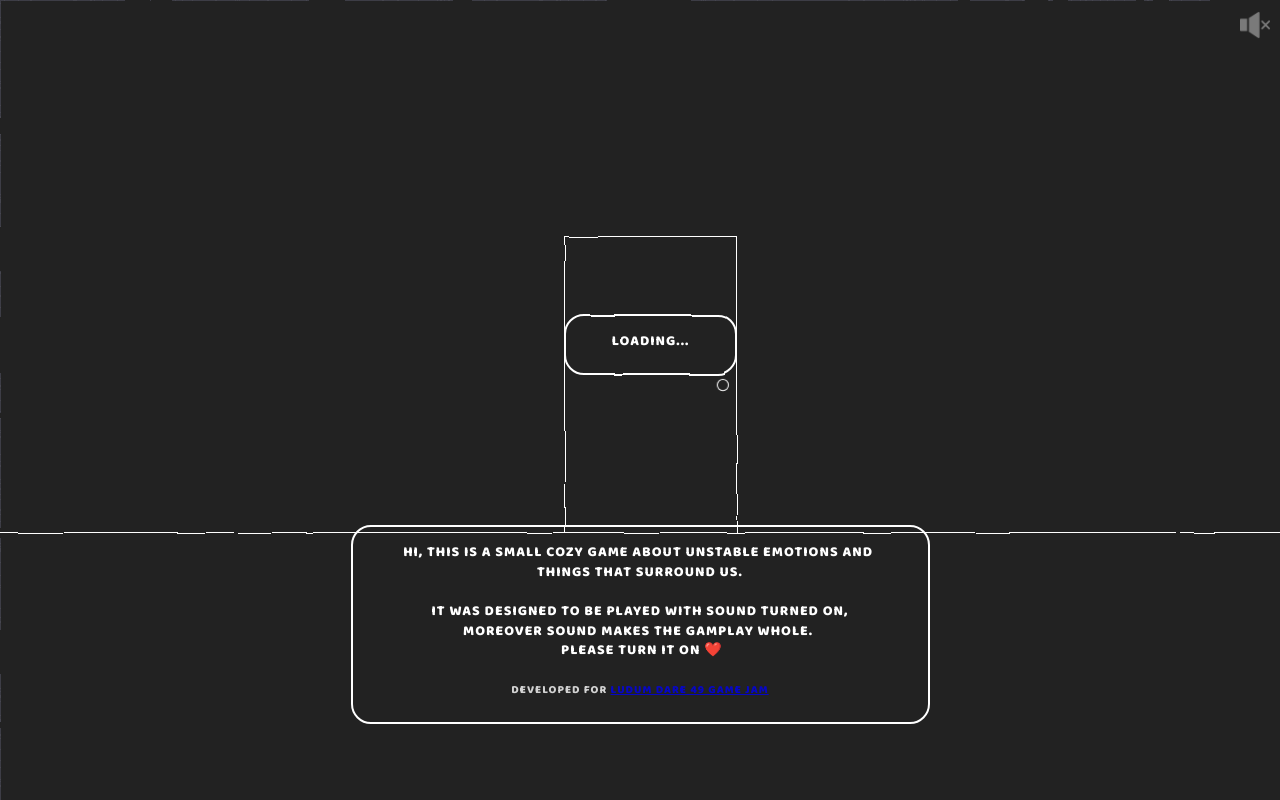
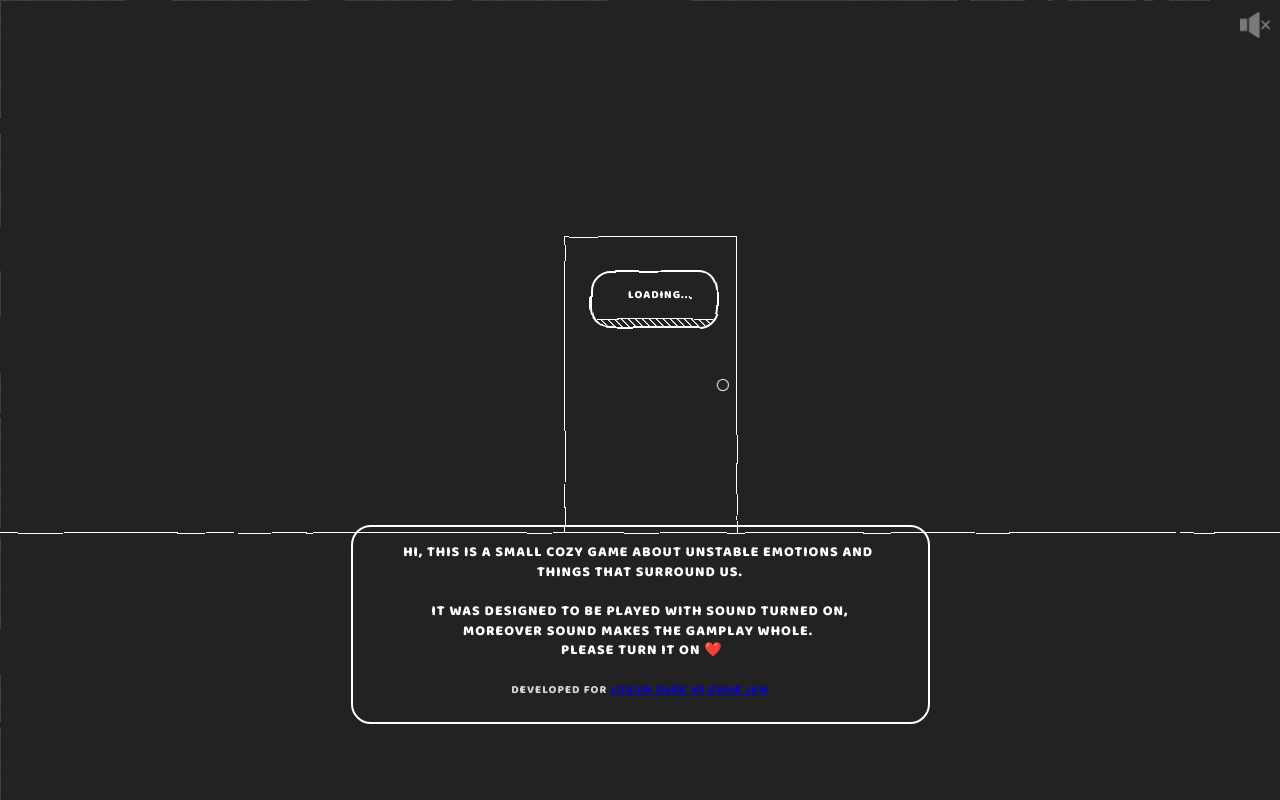
Before and after one commit to cakeinpanic/ld49, a React app: page / in a window 1280 px wide. Built offline with nearby package versions, Linux system fonts and the light colour scheme.

Commit message:
fix loader

```diff
--- a/src/Doors.css
+++ b/src/Doors.css
@@ -31,14 +31,25 @@
     transition: all 1.5s;
 }
 
+.preloader {
+    width: 52px;
+    font-size: .7em;
+
+}
+
+.loading-btn {
+    position: absolute;
+}
+
 .welcome-btn .ref {
     opacity: .8;
     font-size: .8em;
 }
+
 .welcome-btn a:active,
 .welcome-btn a:visited,
-.welcome-btn a:hover{
-   color: white;
+.welcome-btn a:hover {
+    color: white;
     pointer-events: all;
 }
 
@@ -60,6 +71,7 @@
         filter: url("#squiggly-4");
     }
 }
+
 @keyframes squiggly-anim {
     0% {
         filter: url("#squiggly-0");
@@ -95,10 +107,12 @@ body .door:nth-of-type(1) {
     /*-webkit-animation-delay: 3.75s;*/
     /*animation-delay: 3.75s;*/
 }
+
 body .door:nth-of-type(1) .face {
     /*-webkit-animation-delay: 3.75s;*/
     /*animation-delay: 3.75s;*/
 }
+
 @-webkit-keyframes scaling {
     0% {
         transform: translateZ(0vw);
@@ -121,6 +135,7 @@ body .door:nth-of-type(1) .face {
         z-index: 3;
     }
 }
+
 @keyframes scaling {
     0% {
         transform: translateZ(0vw);
@@ -143,6 +158,7 @@ body .door:nth-of-type(1) .face {
         z-index: 3;
     }
 }
+
 @keyframes scaling {
     0% {
         transform: translateZ(0vw);
@@ -165,6 +181,7 @@ body .door:nth-of-type(1) .face {
         z-index: 3;
     }
 }
+
 @keyframes scaling {
     0% {
         transform: translateZ(0vw);
@@ -187,6 +204,7 @@ body .door:nth-of-type(1) .face {
         z-index: 3;
     }
 }
+
 @keyframes scaling {
     0% {
         transform: translateZ(0vw);
@@ -209,6 +227,7 @@ body .door:nth-of-type(1) .face {
         z-index: 3;
     }
 }
+
 @keyframes scaling {
     0% {
         transform: translateZ(0vw);
@@ -231,6 +250,7 @@ body .door:nth-of-type(1) .face {
         z-index: 3;
     }
 }
+
 @keyframes scaling {
     0% {
         transform: translateZ(0vw);
@@ -253,6 +273,7 @@ body .door:nth-of-type(1) .face {
         z-index: 3;
     }
 }
+
 body .door:after {
     content: "";
     position: absolute;
@@ -263,6 +284,7 @@ body .door:after {
     box-shadow: 0 1px 0 0 #fff;
     z-index: -1;
 }
+
 body .door .face {
     position: absolute;
     left: 0;
@@ -276,6 +298,7 @@ body .door .face {
     -webkit-animation: swing 5s ease-in-out var(--anim);
     animation: swing 5s ease-in-out var(--anim);
 }
+
 body .door .face:before {
     content: "";
     position: absolute;
@@ -291,6 +314,7 @@ body .door .face:before {
     backface-visibility: hidden;
     background: #222;
 }
+
 body .door .face:after {
     content: "";
     position: absolute;
@@ -307,6 +331,7 @@ body .door .face:after {
     backface-visibility: hidden;
     background: #222;
 }
+
 @-webkit-keyframes swing {
     15% {
         transform: rotateY(0deg);
@@ -321,6 +346,7 @@ body .door .face:after {
         transform: rotateY(-125deg);
     }
 }
+
 @keyframes swing {
     15% {
         transform: rotateY(0deg);
@@ -335,6 +361,7 @@ body .door .face:after {
         transform: rotateY(-125deg);
     }
 }
+
 body .door .face .right {
     position: absolute;
     width: 10%;
--- a/src/Doors.tsx
+++ b/src/Doors.tsx
@@ -19,7 +19,7 @@ export const Doors = ({ onStart, allIsLoaded }: { allIsLoaded: boolean, onStart:
               Start
             </button>
 
-           <div style={{opacity: !allIsLoaded ? '100%':'0%'}}className="loading-btn btn">
+           <div style={{opacity: !allIsLoaded ? '100%':'0%'}}className="preloader btn--stripe loading-btn btn">
             Loading...
           </div>
 
```
